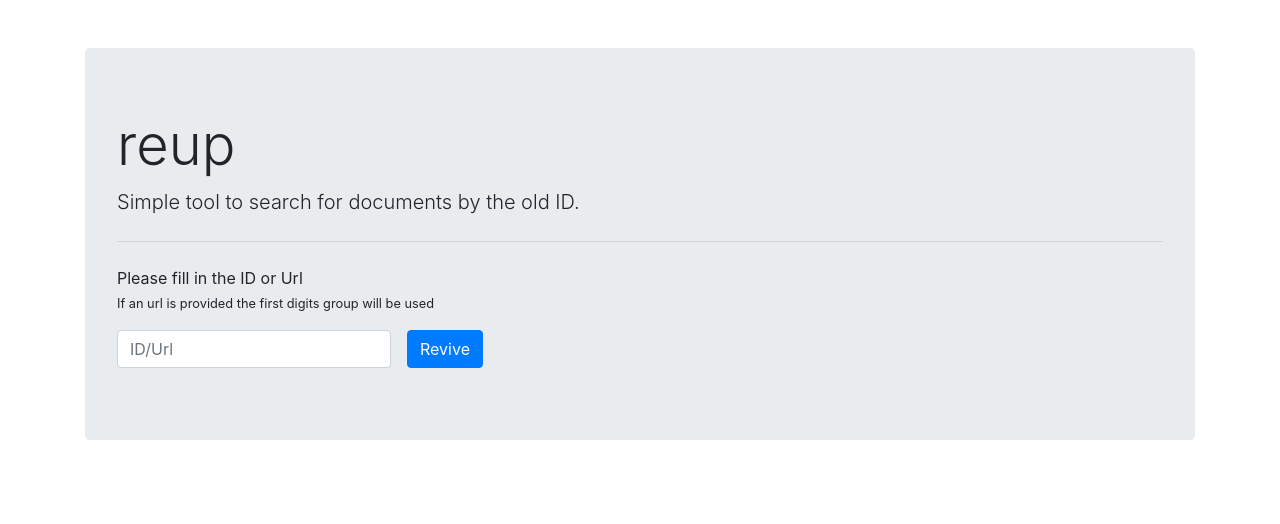
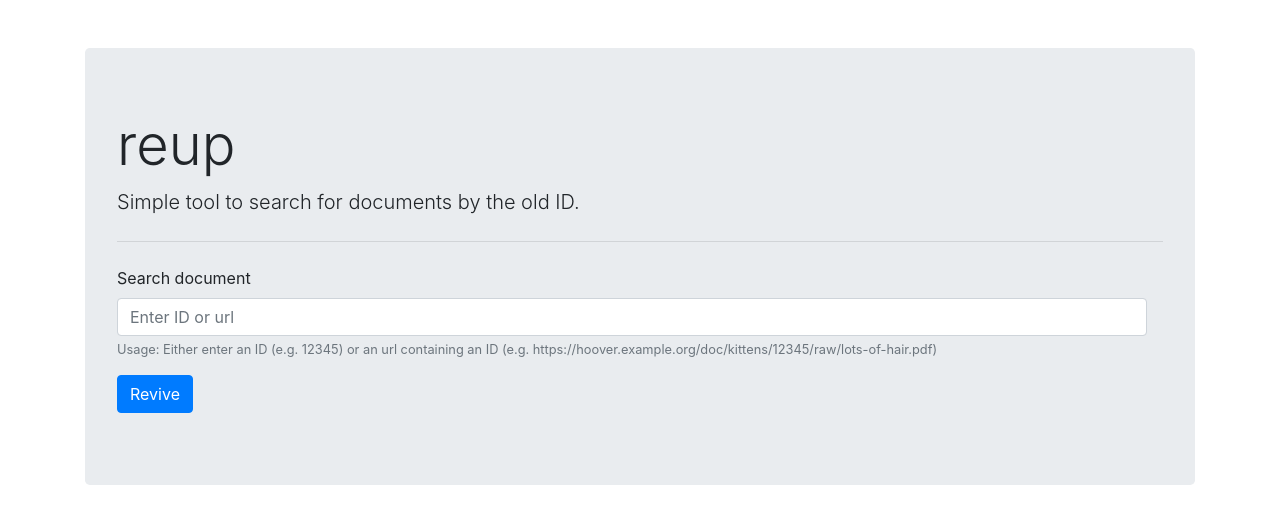
Before and after one commit to alexneamtu/reup, a Django app: page / in a window 1280 px wide. Shown: the top 524 px of the page. Run offline with Django 3.2, Linux system fonts and the light colour scheme; some libraries are stand-ins or nearby versions.

Commit message:
- Changes after code review

```diff
--- a/reup/revive/templates/revive/index.html
+++ b/reup/revive/templates/revive/index.html
@@ -7,15 +7,12 @@
         <p class="lead">Simple tool to search for documents by the old ID.</p>
         <hr class="my-4">
 
-        <p>
-            Please fill in the ID or Url <br/>
-            <small>If an url is provided the first digits group will be used</small>
-        </p>
-
-        <form method="post" class="form-inline">
+        <form method="post">
             {% csrf_token %}
             <div class="form-group mr-sm-3">
-                <input class="form-control" type="text" name="input" placeholder="ID/Url"/>
+                <label for="input">Search document</label>
+                <input class="form-control" type="text" name="input" placeholder="Enter ID or url"/>
+                <small id="input-help" class="form-text text-muted">Usage: Either enter an ID (e.g. 12345) or an url containing an ID (e.g. https://hoover.example.org/doc/kittens/12345/raw/lots-of-hair.pdf)</small>
             </div>
             <button type="submit" class="btn btn-primary">Revive</button>
         </form>
--- a/reup/revive/views.py
+++ b/reup/revive/views.py
@@ -9,11 +9,10 @@ def index(request):
 
     try:
         if 'input' in request.POST:
-            idMatch = re.search('\d+', request.POST['input'])
-            if idMatch is None:
+            id_match = re.search(r'\d+', request.POST['input'])
+            if id_match is None:
                 raise ValueError('Could not find an ID in the input.')
-            print(idMatch[0])
-            ctx['document'] = Document.objects.get(old_id=idMatch[0])
+            ctx['document'] = Document.objects.get(old_id=id_match[0])
     except Document.DoesNotExist:
         ctx['message'] = 'ID not found.'
     except ValueError as e:
```
